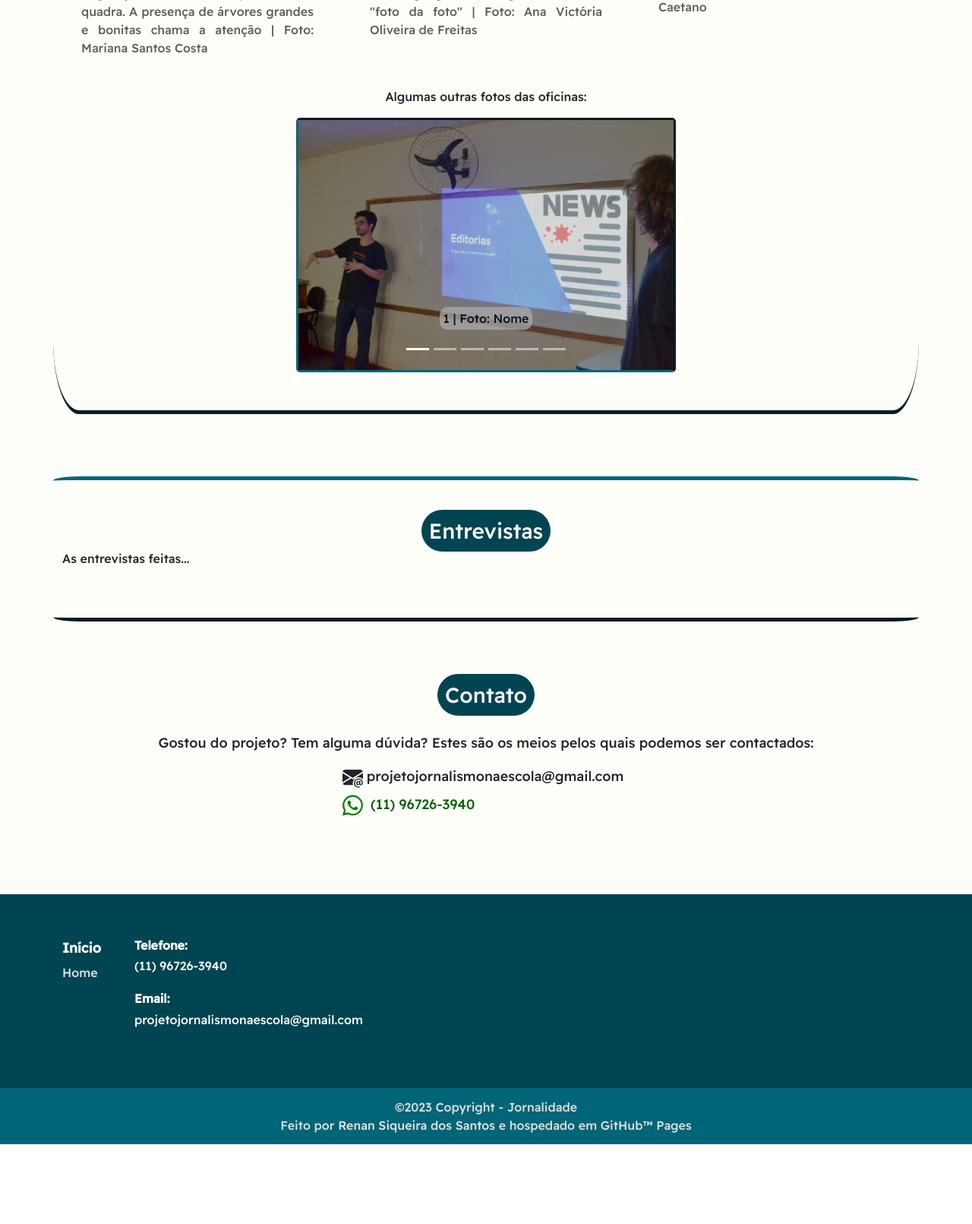
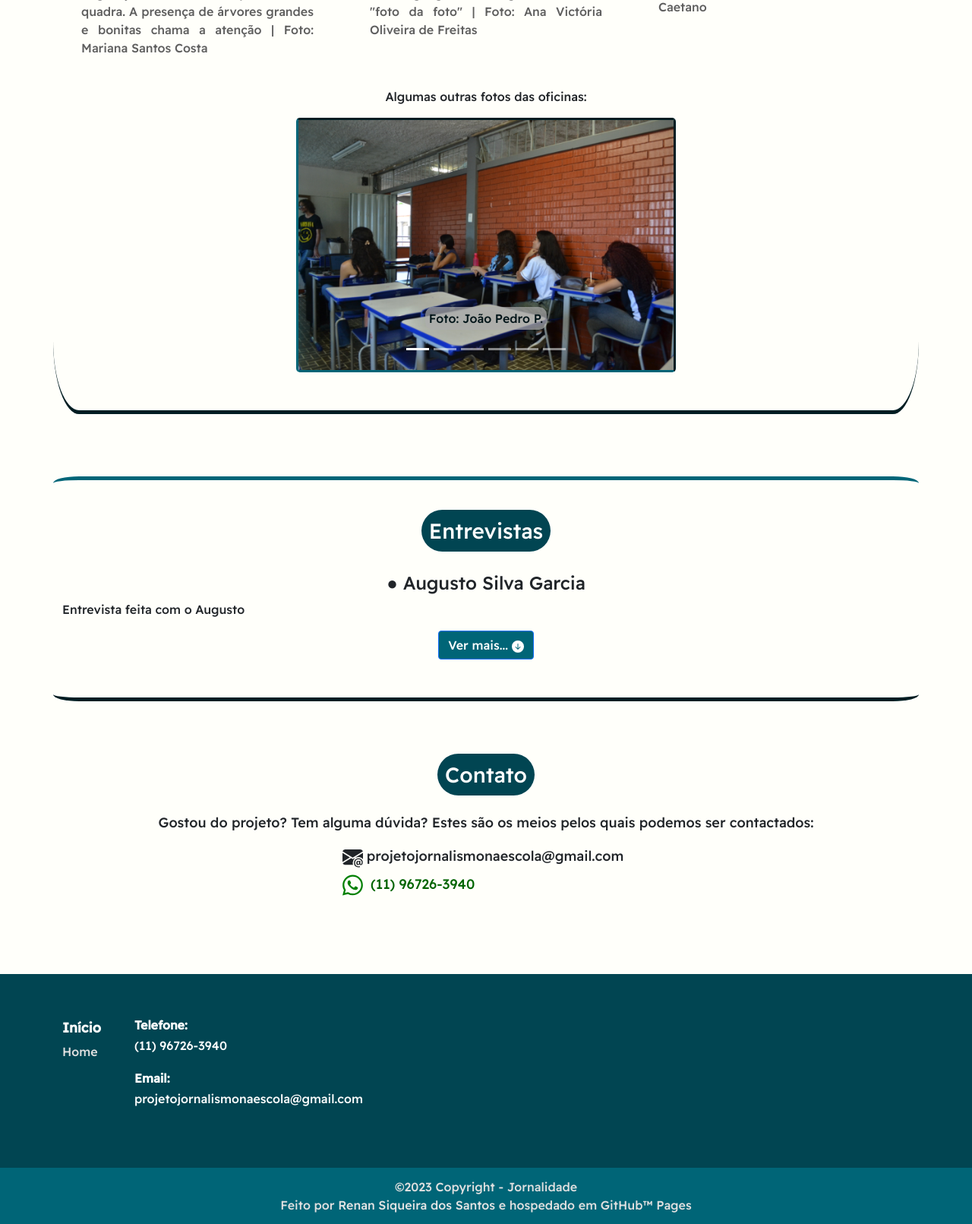
Before and after one commit to jornalidade/projetojornalidade, a PHP site: page / in a window 1280 px wide. Shown: the part 4483-6094 px from the top of the page at 76% size. Before the commit the page ends 5989 px from the top, so only its background shows below. Run offline with PHP 8.4, Linux system fonts and the light colour scheme.

Commit message:
Update 15/11

```diff
--- a/assets/css/home.css
+++ b/assets/css/home.css
@@ -143,6 +143,28 @@ body {
     padding-bottom: 50px;
     padding-top: 50px;
     border-radius: 3%;
+}
+.titulos_entrevistas {
+    padding-top: 30px;
+    text-align: center;
+}
+#txt_entrevista_augusto {
+    text-align: justify;
+}
+#txt_entrevista_mariana {
+    text-align: justify;
+}
+#bttn_entrevista2_mostrar {
+    background-color: #006577;
+    display: block;
+    margin-right: auto;
+    margin-left: auto;
+}
+#bttn_entrevista2_mostrar:hover {
+    background-color: #00849b;
+}
+#entrevista2 {
+    display: none;
 }
 /* */
 
--- a/assets/js/home.js
+++ b/assets/js/home.js
@@ -1,12 +1,10 @@
 function entrou_carrossel() {
   document.getElementById("botao_anterior").style.display = "block";
   document.getElementById("botao_proxima").style.display = "block";
-  document.getElementsByClassName("legendas_slides").style.display = "none";
 }
 function saiu_carrossel() {
   document.getElementById("botao_anterior").style.display = "none";
   document.getElementById("botao_proxima").style.display = "none";
-  document.getElementsByClassName("legendas_slides").style.display = "block";
 }
 
 $(document).ready(function(){
@@ -21,10 +19,14 @@ $(document).ready(function(){
        }
     });
  }
-
  const titulo = document.querySelector('#titulo_entrada');
  typeWriter(titulo);
 
     $('#img_welcome').css('display', 'none');
     $('#img_welcome').fadeToggle(1500);
+
+    $("#bttn_entrevista2_mostrar").click(function(){
+      $("#bttn_entrevista2_mostrar").hide();
+      $("#entrevista2").slideDown();
+    });
   });
--- a/index.html
+++ b/index.html
@@ -141,13 +141,13 @@
 
 <!-- OFICINA 2 -->
 <div class="col-sm-6" style="padding-top: 50px;">
-  <h5 class="titulos_oficinas"><span class="linhas_oficinas">Rádiojornalismo e Podcast</span></h5>
+  <h5 class="titulos_oficinas"><span class="linhas_oficinas">Rádio e Podcast</span></h5>
   <p class="textos_geral" id="txt_oficina2">
-  Na segunda oficina, Renan dos Santos e Lucas Parreira apresentaram uma introdução ao Rádiojornalismo e aos famosos Podcasts, que são uma vertente do próprio rádio e cresceram muito, principalmente a partir de 2017. Foi mostrado um pouco da história do rádio no Brasil, focando na criação da rádio Sociedade do Rio, fundada pelo maior difusor do rádio no Brasil, Roquette Pinto (1884-1954), em conjunto com a Academia Brasileira de Letras. Já na área de podcasts, foi explanada a forma como se deu a ascensão desses programas, visto que em 2023, segundo uma pesquisa da Edison Research, nos Estados Unidos (maior produtor e consumidor de podcasts do mundo), cerca de um terço dos americanos com 12 anos ou mais ouvem um podcast mensal. Isso equivale a mais de 100 milhões de pessoas!<br>
+  Na segunda oficina, Renan dos Santos e Lucas Parreira apresentaram uma introdução ao Rádio e aos famosos Podcasts, que são uma vertente do próprio rádio e cresceram muito, principalmente a partir de 2017. Foi mostrado um pouco da história do rádio no Brasil, focando na criação da rádio Sociedade do Rio, fundada pelo maior difusor do rádio no Brasil, Roquette Pinto (1884-1954), em conjunto com a Academia Brasileira de Letras. Já na área de podcasts, foi explanada a forma como se deu a ascensão desses programas, visto que em 2023, segundo uma pesquisa da Edison Research, nos Estados Unidos (maior produtor e consumidor de podcasts do mundo), cerca de um terço dos americanos com 12 anos ou mais ouvem um podcast mensal. Isso equivale a mais de 100 milhões de pessoas!<br>
   Além disso, foram exploradas as etapas de produção no rádio e nos podcasts, bem como a forma de se montar os roteiros para as duas produções sonoras.<br>
   E com esse conhecimento obtido, foi pensado em conjunto aos alunos a elaboração de podcasts criados por eles, divididos em duplas ou trios. Com base nas editorias que foram definidas, os alunos desenvolveram o nome, a pauta, o roteiro, e realizaram a gravação do produto até chegarmos ao resultado final, que consta nesse link:<br>
   Link com os podcasts <br>
-  Graças ao Marcelo Melazzo (o qual agradecemos), que organiza os horários da estação de rádio da UFU, localizada na DIRCO (Diretoria de Comunicação Social), foi possível fazer com que a gravação dos podcasts ocorresse nesse local, um ambiente profissional e próprio para a produção de um bom material sonoro.
+  Graças ao Marcelo Melazzo Rodrigues (o qual agradecemos), que organiza os horários da estação de rádio da UFU, localizada na DIRCO (Diretoria de Comunicação Social), foi possível fazer com que a gravação dos podcasts ocorresse nesse local, um ambiente profissional e próprio para a produção de um bom material sonoro.
   </p>
   </div>
   <div class="col-sm-6" style="padding-top: 50px;">
@@ -160,7 +160,7 @@
 <div class="col-sm-6" style="padding-top: 50px;">
   <h5 class="titulos_oficinas"><span class="linhas_oficinas">Fotojornalismo</span></h5>
   <p class="textos_geral" id="txt_oficina3">
-  Na terceira oficicina, Renan dos Santos e João Pedro Peron trouxeram os conceitos de Fotografia de modo geral, bem como de Fotojornalismo, especificamente. Foram relacionadas as ideias de Studium (aspecto objetivo de uma foto, o que se vê puramente retratado) e Punctum (aspecto subjetivo de uma foto, a interpretação), criadas pelo francês Roland Barthes (1915-1980), para explicar que uma fotografia em sua essência pode ser qualquer coisa, dependendo da interpretação daquela imagem retradada. <br>
+  Na terceira oficicina, Renan dos Santos e João Pedro Peron trouxeram os conceitos de Fotografia de modo geral, bem como de Fotojornalismo, especificamente. Foram relacionadas as ideias de Studium (aspecto objetivo de uma foto, o que se vê puramente retratado) e Punctum (aspecto subjetivo de uma foto, a interpretação), criadas pelo francês Roland Barthes (1915-1980), para explicar que uma fotografia em sua essência pode ser qualquer coisa, dependendo da interpretação daquela imagem retratada. <br>
   Também foram aprofundados os elementos de exposição (ISO, abertura do diafragma e velocidade do obturador) e as várias formas de composição de uma imagem (enquadramentos, ângulos e planos). Por fim, foi mostrado como isso tudo é aplicado ao jornalismo, principalmente por meio das fotorreportagens, que buscam contar uma história por meio da sequência de imagens.
   </p>
   </div>
@@ -223,9 +223,9 @@
   <!-- Carousel de Imagens -->
   <div class="carousel-inner">
     <div class="carousel-item active">
-      <img src="assets/img/img1_oficina1.JPG" id="slide1" class="d-block w-100">
+      <img src="assets/img/img_slide1.JPG" id="slide1" class="d-block w-100">
       <div class="carousel-caption d-md-block">
-        <p><span class="legendas_slides">1 | Foto: Nome</span></p>
+        <p><span class="legendas_slides">Foto: João Pedro P.</span></p>
       </div>
     </div>
     <div class="carousel-item">
@@ -237,7 +237,7 @@
     <div class="carousel-item">
       <img src="assets/img/img_slide3.JPG" id="slide3" class="d-block w-100">
       <div class="carousel-caption d-md-block">
-        <p><span class="legendas_slides">Foto: João Pedro P.</span></p>
+        <p><span class="legendas_slides">Foto: Lucas P.</span></p>
       </div>
     </div>
     <div class="carousel-item">
@@ -249,7 +249,7 @@
         <div class="carousel-item">
         <img src="assets/img/img_slide5.JPG" id="slide5" class="d-block w-100">
         <div class="carousel-caption d-md-block">
-        <p><span class="legendas_slides">Foto: Lucas P.</span></p>
+        <p><span class="legendas_slides">Foto: João Pedro P.</span></p>
         </div>
       </div>
           <div class="carousel-item">
@@ -280,14 +280,19 @@
 <div id="entrevistas_redirect" style="height: 10px;"></div><br>
 <div class="container" id="entrevistas">
 <div class="row">
-  <h3 class="titulos_sessoes"><span class="span_titulos_sessoes">Entrevistas</span></h3><br>
-  <div class="col-sm-6">
-  <p class="textos_geral" id="txt_sobre">
-  As entrevistas feitas...
+  <h3 class="titulos_sessoes"><span class="span_titulos_sessoes">Entrevistas</span></h3>
+  <div class="col-sm-12">
+  <h4 class="titulos_entrevistas">● Augusto Silva Garcia</h4>
+  <p class="textos_geral" id="txt_entrevista_augusto">
+  Entrevista feita com o Augusto
   </p>
-  </div>
-  <div class="col-sm-6">
-
+<button id="bttn_entrevista2_mostrar" class="btn btn-primary">Ver mais... <svg xmlns="http://www.w3.org/2000/svg" width="16" height="16" fill="currentColor" class="bi bi-arrow-down-circle-fill" viewBox="0 0 16 16"><path d="M16 8A8 8 0 1 1 0 8a8 8 0 0 1 16 0zM8.5 4.5a.5.5 0 0 0-1 0v5.793L5.354 8.146a.5.5 0 1 0-.708.708l3 3a.5.5 0 0 0 .708 0l3-3a.5.5 0 0 0-.708-.708L8.5 10.293V4.5z"/></svg></button>
+</div>
+  <div class="col-sm-12" id="entrevista2">
+  <h4 class="titulos_entrevistas">● Mariana Ramos Caetano</h4>
+  <p class="textos_geral" id="txt_entrevista_mariana">
+  Entrevista feita com a Mariana
+  </p>
   </div>
 </div>
 </div>
```
Also changed, not shown: assets/img/img_slide1.JPG (added), assets/img/img_slide4.JPG, 2 other files.
